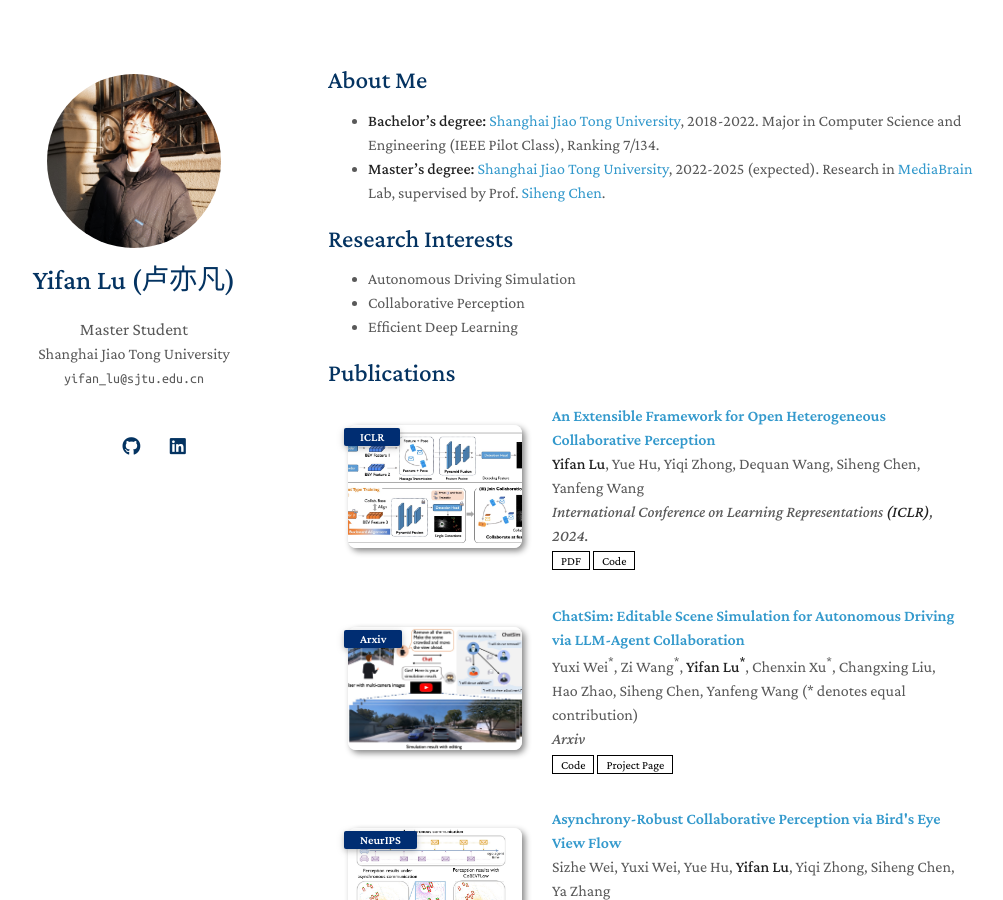
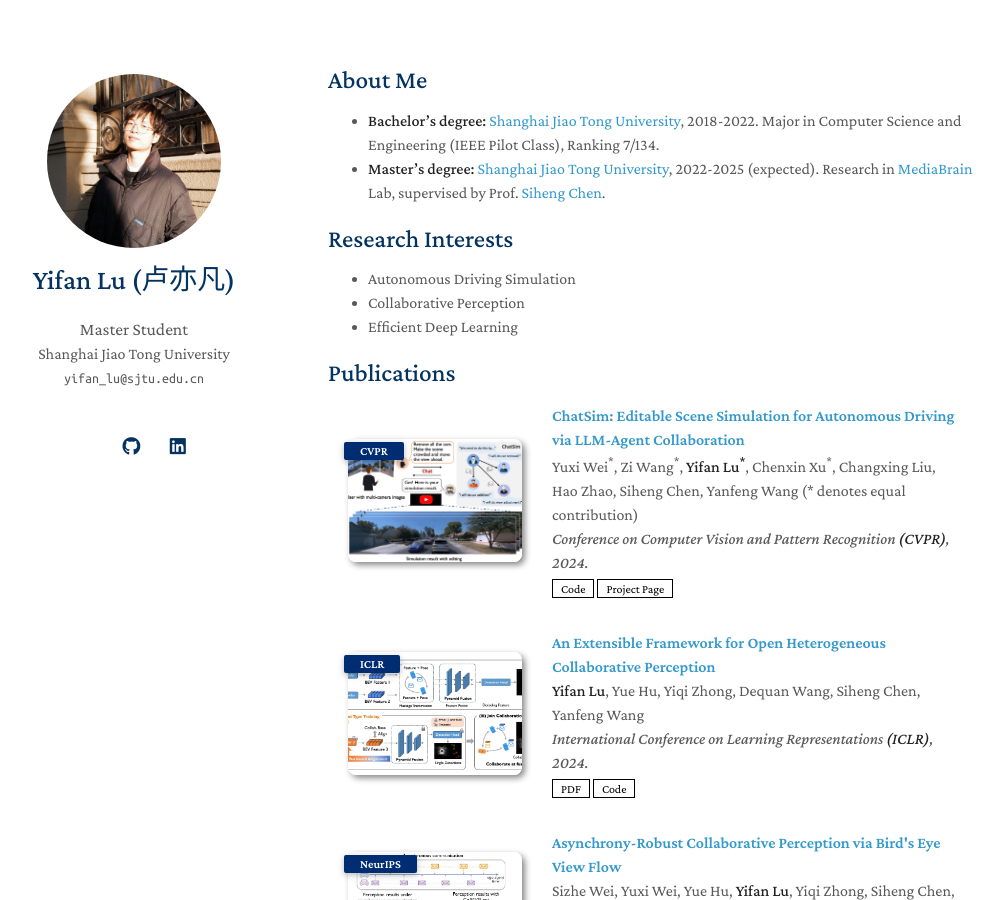
Before and after one commit to yifanlu0227/yifanlu0227.github.io, a Jekyll site: the page built from index.md, in a window 1280 px wide and 900 px high. Shown: the whole window, without its empty margins (142-1145 px from the left). Built offline with Jekyll 4.4.1, drawn with Linux system fonts in a browser that asks for light colours; nearby versions of some CDN libraries; a style sheet for code colours, icons or effects is not loaded; our own code applies the rules of GitHub Pages for plain Markdown files; some of the changed lines change nothing that is shown.

Commit message:
Update ChatSim in publications.yml

```diff
--- a/_data/publications.yml
+++ b/_data/publications.yml
@@ -1,4 +1,12 @@
 main:
+  - title: "ChatSim: Editable Scene Simulation for Autonomous Driving via LLM-Agent Collaboration"
+    authors: Yuxi Wei<sup>*</sup>, Zi Wang<sup>*</sup>, <strong>Yifan Lu<sup>*</sup></strong>, Chenxin Xu<sup>*</sup>, Changxing Liu, Hao Zhao, Siheng Chen, Yanfeng Wang (* denotes equal contribution)
+    conference_short: CVPR
+    conference: Conference on Computer Vision and Pattern Recognition <strong>(CVPR)</strong>, 2024.
+    page: https://yifanlu0227.github.io/ChatSim
+    code: https://github.com/yifanlu0227/ChatSim
+    image: ./assets/img/arxiv_chatsim.jpg
+
   - title: "An Extensible Framework for Open Heterogeneous Collaborative Perception"
     authors: <strong>Yifan Lu</strong>, Yue Hu, Yiqi Zhong, Dequan Wang, Siheng Chen, Yanfeng Wang
     conference_short: ICLR
@@ -6,14 +14,6 @@
     pdf: https://openreview.net/forum?id=KkrDUGIASk
     code: https://github.com/yifanlu0227/HEAL
     image: ./assets/img/iclr24_heal.jpg
-
-  - title: "ChatSim: Editable Scene Simulation for Autonomous Driving via LLM-Agent Collaboration"
-    authors: Yuxi Wei<sup>*</sup>, Zi Wang<sup>*</sup>, <strong>Yifan Lu<sup>*</sup></strong>, Chenxin Xu<sup>*</sup>, Changxing Liu, Hao Zhao, Siheng Chen, Yanfeng Wang (* denotes equal contribution)
-    conference_short: Arxiv
-    conference: Arxiv
-    page: https://yifanlu0227.github.io/ChatSim
-    code: https://github.com/yifanlu0227/ChatSim
-    image: ./assets/img/arxiv_chatsim.jpg
 
   - title: Asynchrony-Robust Collaborative Perception via Bird's Eye View Flow
     authors: Sizhe Wei, Yuxi Wei, Yue Hu, <strong>Yifan Lu</strong>, Yiqi Zhong, Siheng Chen, Ya Zhang
```
